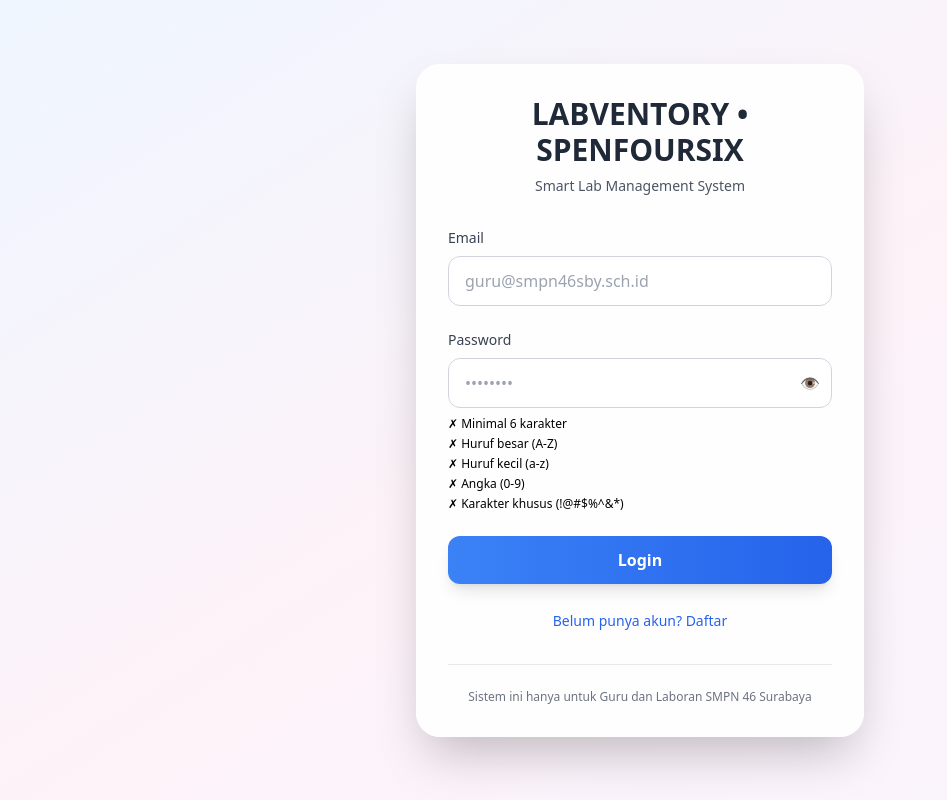
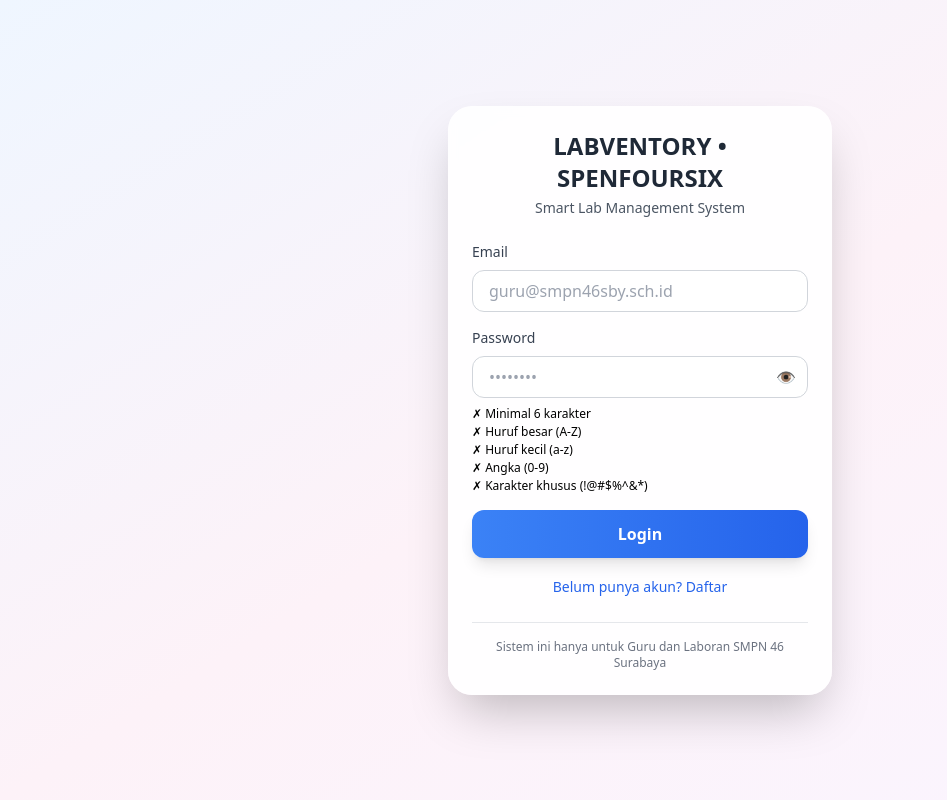
Before and after one commit to haykalaul/lab_inventaris-psm-smpn46sby, a React (Vite) app: page / in a window 1280 px wide. Shown: the whole page, without its empty margins (0-947 px from the left). Built offline with nearby package versions, Linux system fonts and the light colour scheme; no server answers.

Commit message:
Feat: Perbarui komponen login dengan perbaikan UI dan penanganan kesalahan

```diff
--- a/index.html
+++ b/index.html
@@ -2,7 +2,7 @@
 <html lang="en">
   <head>
     <meta charset="UTF-8" />
-    <link rel="icon" type="image/svg+xml" href="/vite.svg" />
+    <link rel="icon" type="image/png" href="/logo.png" />
     <meta name="viewport" content="width=device-width, initial-scale=1.0" />
     <title>SpenFourSix Lab Management</title>
   </head>
--- a/src/components/Login.tsx
+++ b/src/components/Login.tsx
@@ -49,7 +49,7 @@
         setError('Akun berhasil dibuat! Silakan login.');
         setIsLogin(true);
       }
-    } catch (err) {
+    } catch {
       setError('Terjadi kesalahan. Silakan coba lagi.');
     } finally {
       setLoading(false);
@@ -58,15 +58,15 @@
 
   return (
     <div className="min-h-screen bg-gradient-to-br from-blue-50 via-pink-50 to-purple-50 flex items-center justify-center p-4">
-      <div className="max-w-md w-full bg-white/90 backdrop-blur-sm rounded-3xl shadow-2xl p-8">
-        <div className="text-center mb-8">
-          <h1 className="text-3xl font-bold text-gray-800 mb-2">
+      <div className="max-w-sm w-full bg-white/90 backdrop-blur-sm rounded-3xl shadow-2xl p-6">
+        <div className="text-center mb-6">
+          <h1 className="text-2xl font-bold text-gray-800 mb-1">
             LABVENTORY • SPENFOURSIX
           </h1>
           <p className="text-gray-600 text-sm">Smart Lab Management System</p>
         </div>
 
-        <form onSubmit={handleSubmit} className="space-y-6">
+        <form onSubmit={handleSubmit} className="space-y-4">
           <div>
             <label className="block text-sm font-medium text-gray-700 mb-2">
               Email
@@ -76,7 +76,7 @@
               value={email}
               onChange={(e) => setEmail(e.target.value)}
               required
-              className="w-full px-4 py-3 rounded-xl border border-gray-300 focus:outline-none focus:ring-2 focus:ring-blue-400"
+              className="w-full px-4 py-2 rounded-xl border border-gray-300 focus:outline-none focus:ring-2 focus:ring-blue-400"
               placeholder="guru@smpn46sby.sch.id"
             />
           </div>
@@ -92,7 +92,7 @@
                 onChange={handlePasswordChange}
                 required
                 minLength={6}
-                className="w-full px-4 py-3 pr-12 rounded-xl border border-gray-300 focus:outline-none focus:ring-2 focus:ring-blue-400"
+                className="w-full px-4 py-2 pr-12 rounded-xl border border-gray-300 focus:outline-none focus:ring-2 focus:ring-blue-400"
                 placeholder="••••••••"
               />
               <button
@@ -103,7 +103,7 @@
                 {showPassword ? '🙈' : '👁️'}
               </button>
             </div>
-            <div className="mt-2 space-y-1">
+            <div className="mt-2 space-y-0.5">
               <div className="flex items-center text-xs">
                 {passwordRequirements.length ? '✓' : '✗'} Minimal 6 karakter
               </div>
@@ -137,7 +137,7 @@
           </button>
         </form>
 
-        <div className="mt-6 text-center">
+        <div className="mt-4 text-center">
           <button
             onClick={() => {
               setIsLogin(!isLogin);
@@ -149,7 +149,7 @@
           </button>
         </div>
 
-        <div className="mt-8 pt-6 border-t border-gray-200">
+        <div className="mt-6 pt-4 border-t border-gray-200">
           <p className="text-xs text-gray-500 text-center">
             Sistem ini hanya untuk Guru dan Laboran SMPN 46 Surabaya
           </p>
```
